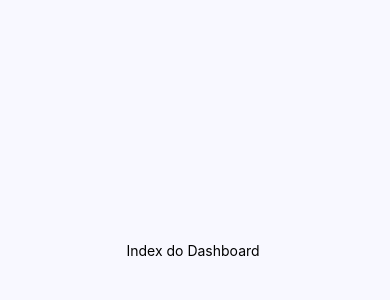
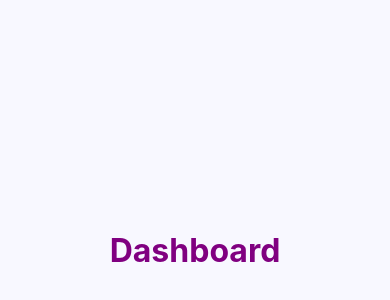
Before and after one commit to RodriguesFundo/goFinances, a React Native app in the folder goFinances/: screen / in a window 390 px wide. Shown: the part 172-472 px from the top of the page. Built offline with nearby package versions, Linux system fonts and the light colour scheme.

Commit message:
Add: Globals colors
Adicionando estilos globais (Color)

```diff
--- a/goFinances/src/screens/Dashboard/index.tsx
+++ b/goFinances/src/screens/Dashboard/index.tsx
@@ -1,12 +1,11 @@
-import { View, Text } from 'react-native'
 import React from 'react'
-import { Container } from './style'
+import { Container, Title } from './style'
 
 
 export  function Dashboard() {
   return (
     <Container>
-        <Text>Index do Dashboard </Text>
+        <Title>Dashboard</Title>
     </Container>
   )
 }
--- a/goFinances/src/screens/Dashboard/style.ts
+++ b/goFinances/src/screens/Dashboard/style.ts
@@ -7,3 +7,9 @@ export const Container = styled.View`
     justify-content: center;
     align-items: center;
 `;
+
+export const Title= styled.Text`
+    font-size: 2rem;
+    font-weight: bold;
+    color: purple;
+`;
```
Also changed, not shown: goFinances/src/global/styles/theme.ts (added, +21 -0 lines).
